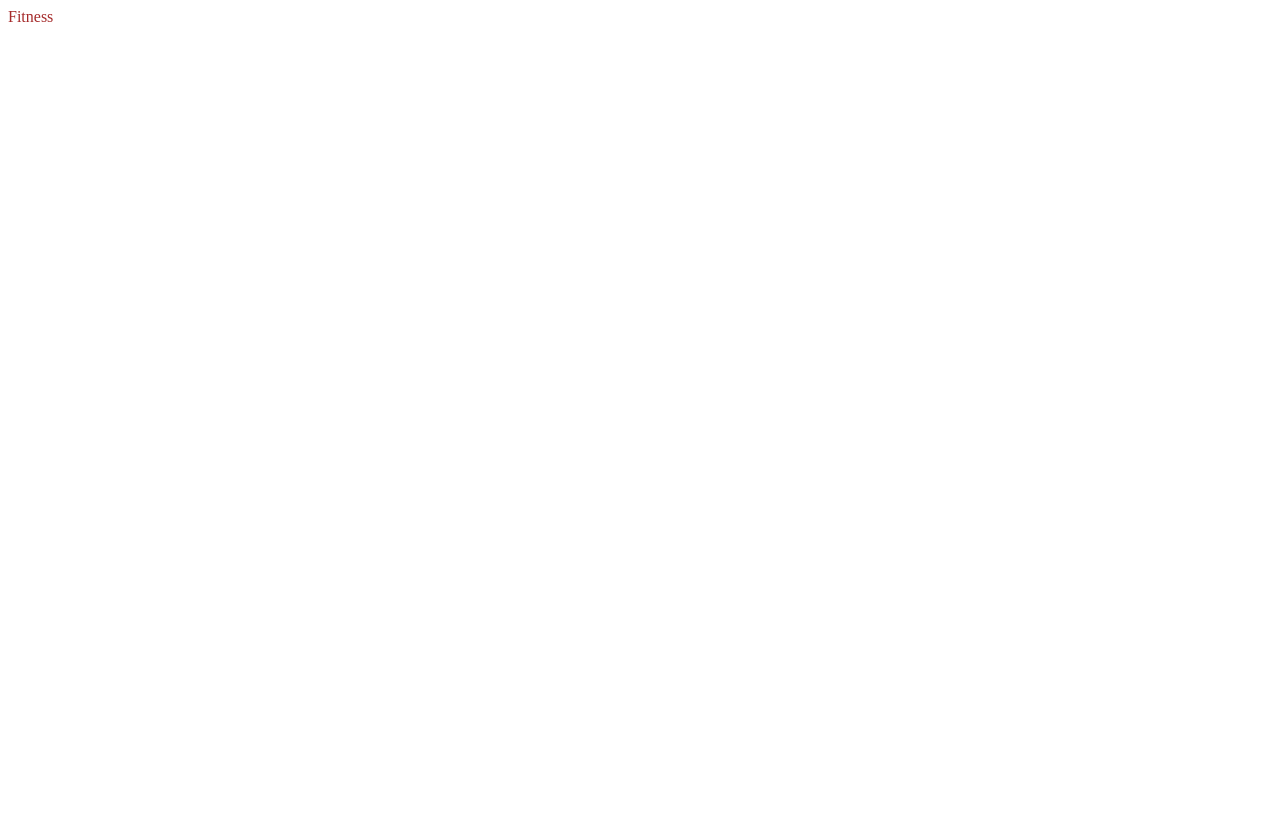
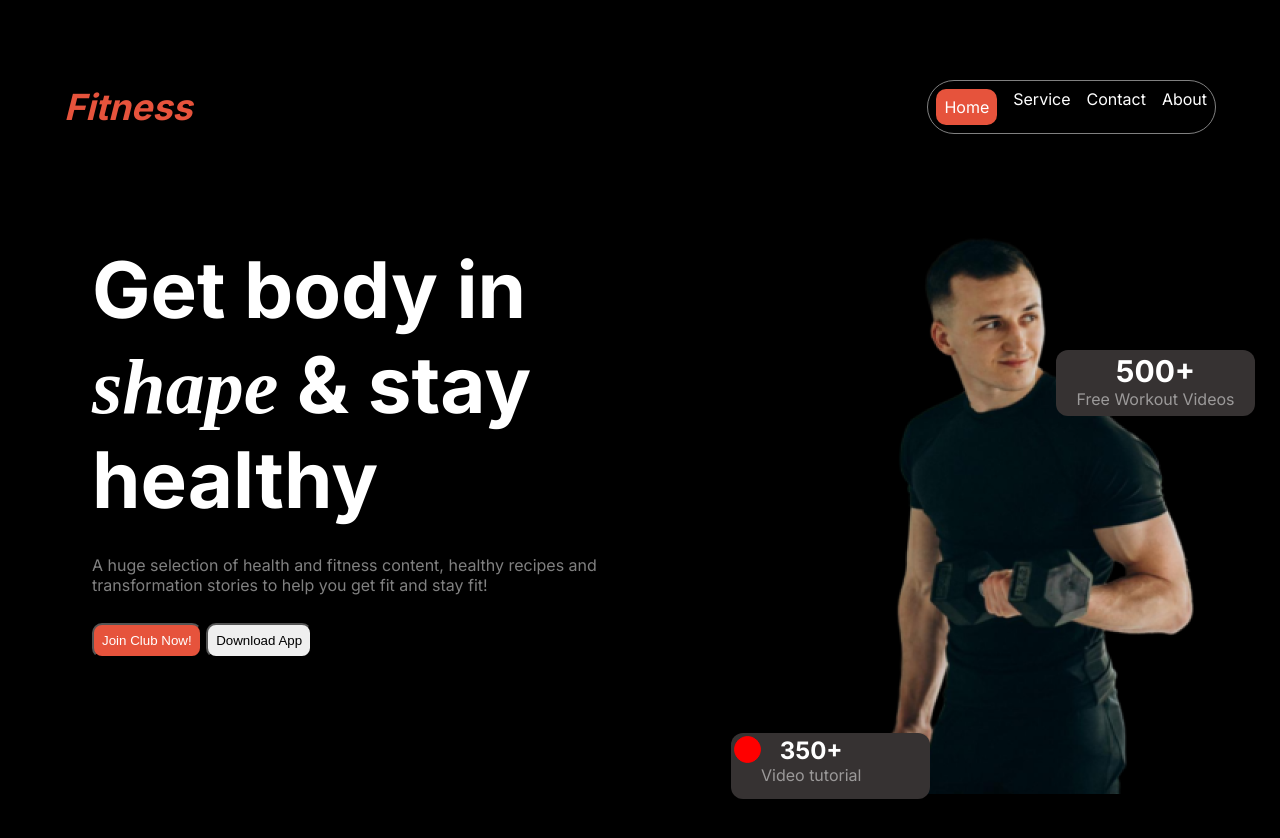
Before and after one commit to tayeebabintay/assignment2, a plain HTML site: page index.html in a window 1280 px wide. Before the commit the page ends 800 px from the top, so only its background shows below. Drawn offline with Linux system fonts and the light colour scheme; a web font is replaced by a local one.

Commit message:
added banner

```diff
--- a/index.html
+++ b/index.html
@@ -5,14 +5,80 @@
     <meta charset="UTF-8">
     <meta name="viewport" content="width=device-width, initial-scale=1.0">
     <title>assignment2</title>
+    <link rel="preconnect" href="https://fonts.googleapis.com">
+    <link rel="preconnect" href="https://fonts.gstatic.com" crossorigin>
+    <link href="https://fonts.googleapis.com/css2?family=Inter:wght@100..900&display=swap" rel="stylesheet">
+
+    <link href="https://fonts.cdnfonts.com/css/miama-nueva" rel="stylesheet">
+
+
     <link rel="stylesheet" href="style.css">
 </head>
 
-<body>
+<body class="inter-font">
 
-    <nav>
-        Fitness
-    </nav>
+    <header class="header">
+
+        <nav class="nav-bar">
+            <div>
+                <h2 class="nav-left"><i>Fitness</i></h2>
+            </div>
+            <div>
+                <ul class="nav-right">
+                    <li class="button">Home</li>
+                    <li>Service</li>
+                    <li>Contact</li>
+                    <li>About</li>
+                </ul>
+            </div>
+        </nav>
+
+
+        <section class="banner">
+            <div class="banner-content">
+                <h2>Get body in <br> <i><span class="span">shape</span></i> & stay <br> healthy</h2>
+                <p>A huge selection of health and fitness content, healthy recipes and transformation stories to help
+                    you get fit and stay fit!</p>
+                <div>
+                    <button class="button">Join Club Now!</button>
+                    <button class="download-button">Download App</button>
+                </div>
+            </div>
+            <div class="banner-img">
+                <img src="images/Images 2.png" alt="">
+                <div class="card5">
+                    <h1 class="c5h">500+</h1>
+                    <p class="c5p">Free Workout Videos</p>
+                </div>
+
+                <div class="card3">
+                    <span class="dot"></span>
+                    <div>
+                        <h1 class="c3h">350+</h1>
+                        <p class="c3p">Video tutorial</p>
+                    </div>
+                </div>
+
+
+            </div>
+            </div>
+        </section>
+
+    </header>
+
+    <main>
+
+
+
+
+
+
+
+    </main>
+
+
+
+
 
 </body>
 
--- a/style.css
+++ b/style.css
@@ -1,3 +1,167 @@
-nav {
-    color: brown;
+.inter-font {
+    font-family: "Inter", sans-serif;
+    font-optical-sizing: auto;
+    font-style: normal;
+    font-variation-settings:
+        "slnt" 0;
+
+    background-color: black;
 }
+
+* {
+    margin: 0px;
+}
+
+
+/*navbar style*/
+.nav-bar {
+    display: flex;
+    justify-content: space-between;
+    align-items: center;
+    width: 90%;
+    margin: 5rem auto;
+    border-radius: 1rem;
+}
+
+.nav-right {
+    display: flex;
+    gap: 1rem;
+    justify-content: space-evenly;
+    list-style: none;
+    border: 1px solid gray;
+    border-radius: 39px;
+    padding: 0.5rem;
+    color: white;
+}
+
+
+
+.button {
+    background-color: #E6533C;
+    padding: 8px;
+    color: white;
+    border-radius: 10px;
+    font-weight: 700px;
+}
+
+.nav-left {
+    color: #E6533C;
+    font-weight: 800px;
+    font-size: 36px;
+}
+
+.header {
+    background-image: black;
+}
+
+.nav-bar li {
+    font-weight: 400px;
+    font-size: 16px;
+
+}
+
+
+/* banner style */
+
+.banner {
+    display: flex;
+    justify-content: space-between;
+    gap: 200px;
+    width: 90%;
+    margin: 5rem auto;
+    border-radius: 1rem;
+
+}
+
+.banner-content {
+    color: white;
+    margin: 28px;
+}
+
+.banner-content h2 {
+    font-weight: 800px;
+    font-size: 78px;
+    align-items: center;
+    width: 90%;
+}
+
+.banner-content p {
+    font-weight: 400px;
+    font-size: 16px;
+    opacity: 0.5;
+    margin: 28px 0px;
+}
+
+.span {
+    font-family: 'miama-nueva';
+    font-weight: 200px;
+
+}
+
+.download-button {
+    padding: 8px;
+    border-radius: 10px;
+    font-weight: 700px;
+}
+
+/*banner image cards style*/
+
+.c5h {
+    font-weight: 600px;
+    font-size: 30px;
+    color: white;
+}
+
+.c5p {
+    font-weight: 400px;
+    font-size: 16px;
+    color: white;
+    opacity: 0.5;
+}
+
+.card5 {
+    position: absolute;
+    top: 350px;
+    right: 25px;
+    background-color: rgb(54, 50, 50);
+    text-align: center;
+    height: 60px;
+    width: 193px;
+    border-radius: 12px;
+    padding: 3px;
+}
+
+.dot {
+    height: 25px;
+    width: 25px;
+    background-color: red;
+    border: 1px solid red;
+    border-radius: 50%;
+
+}
+
+.c3h {
+    font-weight: 600px;
+    font-size: 24px;
+    color: white;
+}
+
+.c3p {
+    font-weight: 400px;
+    font-size: 16px;
+    color: white;
+    opacity: 0.5;
+}
+
+.card3 {
+    position: absolute;
+    right: 350px;
+    bottom: 1px;
+    background-color: rgb(54, 50, 50);
+    text-align: center;
+    height: 60px;
+    width: 193px;
+    border-radius: 12px;
+    padding: 3px;
+    display: flex;
+}
```
